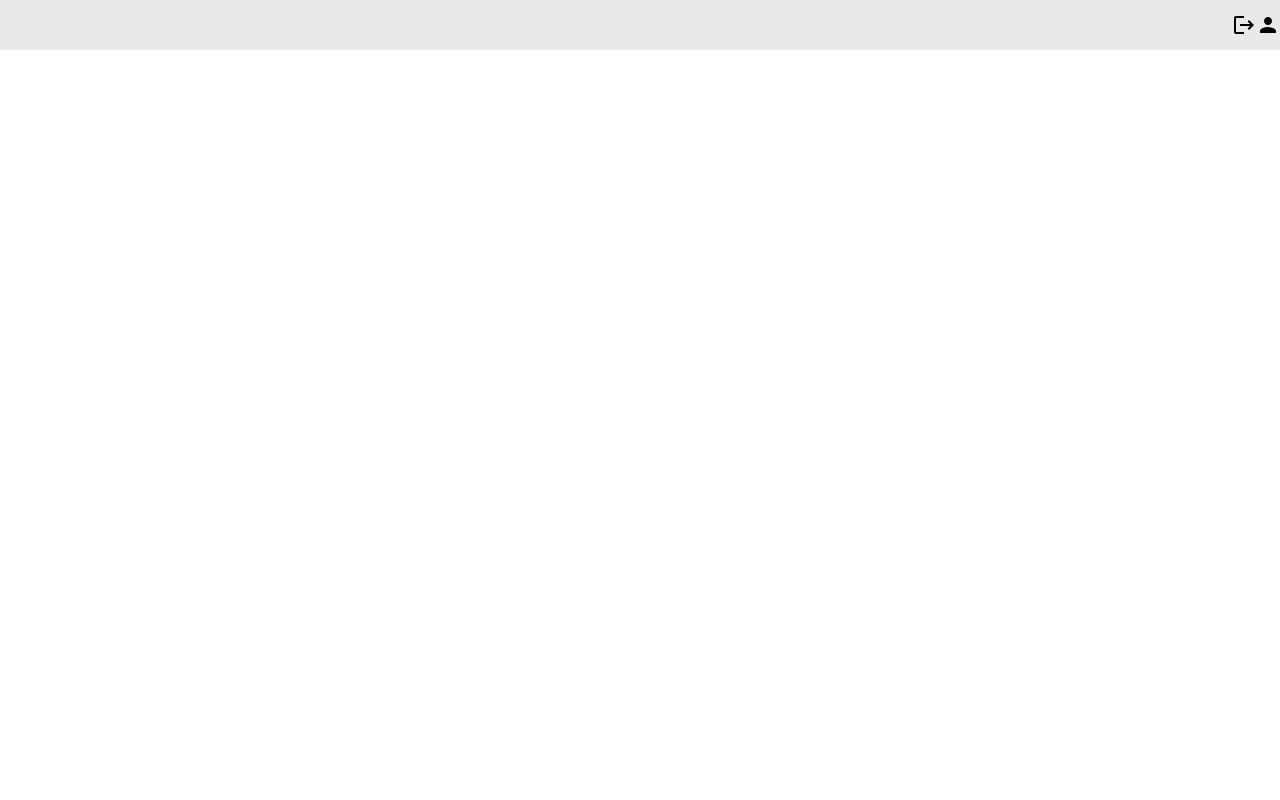
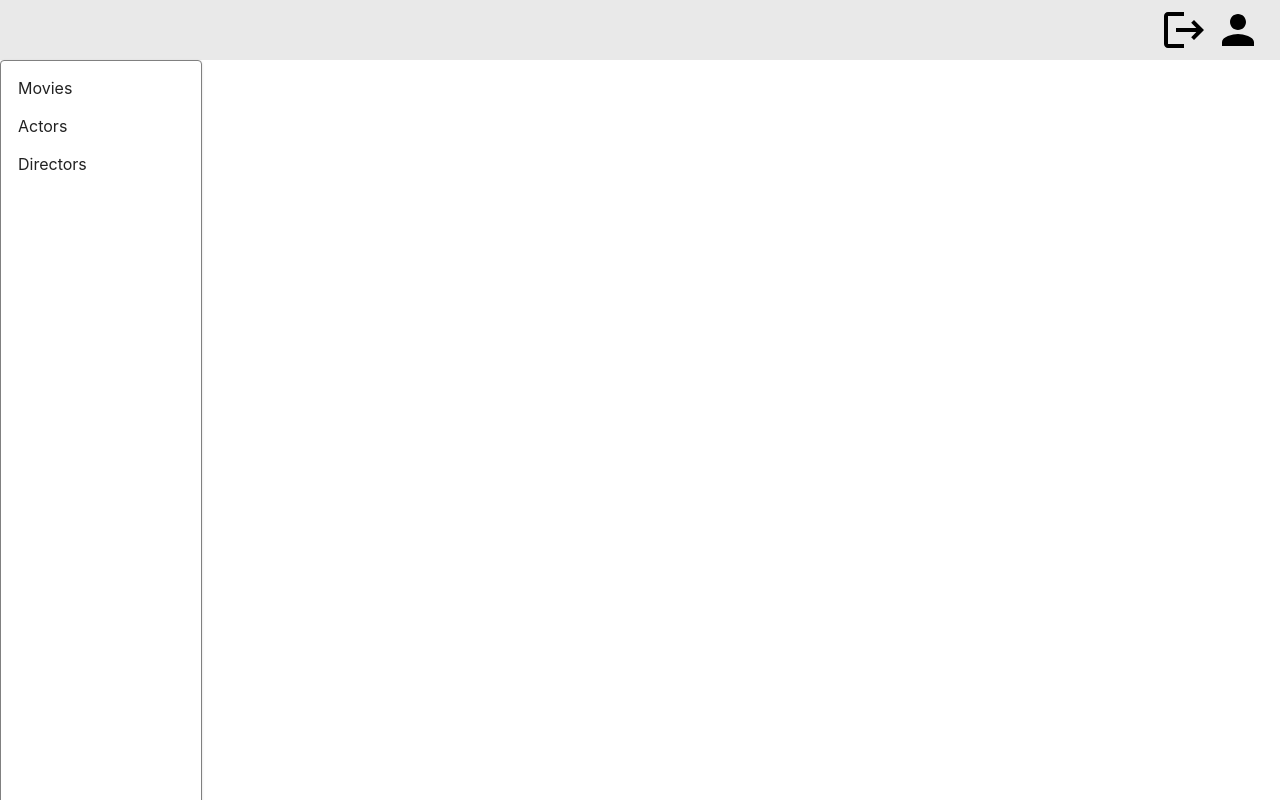
Before and after one commit to dk-via-sep6/SEP6-Best-Movies-App, a React (Create React App) app: page /movies in a window 1280 px wide. Built offline with nearby package versions, Linux system fonts and the light colour scheme.

Commit message:
created sidebar and setup navigation

```diff
--- a/src/components/login/login.tsx
+++ b/src/components/login/login.tsx
@@ -10,7 +10,10 @@ import {
   TextField,
 } from "@mui/material";
 import React from "react";
+import { useNavigate } from "react-router";
+
 const Login: FunctionComponent = () => {
+  const navigate = useNavigate();
   const [value, setValue] = React.useState("login");
 
   const handleChange = (event: React.ChangeEvent<HTMLInputElement>) => {
@@ -53,7 +56,11 @@ const Login: FunctionComponent = () => {
             className="textField"
             label="repeat password"
           ></TextField>
-          <Button className="loginButton" variant="contained">
+          <Button
+            className="loginButton"
+            variant="contained"
+            onClick={() => navigate("/movies")}
+          >
             Sign Up
           </Button>
         </div>
@@ -69,7 +76,11 @@ const Login: FunctionComponent = () => {
             className="textField"
             label="password"
           ></TextField>
-          <Button className="loginButton" variant="contained">
+          <Button
+            className="loginButton"
+            variant="contained"
+            onClick={() => navigate("/movies")}
+          >
             Login
           </Button>
         </div>
--- /dev/null
+++ b/src/components/sidebar/sidebar.tsx
@@ -0,0 +1,17 @@
+import { Card, List, ListItem } from "@mui/material";
+import { FunctionComponent } from "react";
+import "./style.css";
+const Sidebar: FunctionComponent = () => {
+  return (
+    <div className="sidebarContainer">
+      <Card className="sidebarCard">
+        <List>
+          <ListItem className="sidebarItem">Movies</ListItem>
+          <ListItem className="sidebarItem">Actors</ListItem>
+          <ListItem className="sidebarItem">Directors</ListItem>
+        </List>
+      </Card>
+    </div>
+  );
+};
+export default Sidebar;
--- /dev/null
+++ b/src/components/sidebar/style.css
@@ -0,0 +1,19 @@
+.sidebarContainer{
+    height: 100%;
+    width: 200px;
+    position: fixed;
+}
+.sidebarCard{
+    height: 100%;
+    width: 100%;
+    border: 1px solid gray;
+}
+.sidebarItem{
+    cursor: pointer;
+    background-color: white;
+    border: 1px solid transparent;
+}
+.sidebarItem:hover{
+    border:1px solid gray;
+    color:blu
+}
--- a/src/components/topbar/style.css
+++ b/src/components/topbar/style.css
@@ -1,8 +1,13 @@
 .topbarContainer{
     display: flex;
     width: 100%;
-    height: 50px;
+    height: 60px;
     background-color: rgb(233, 233, 233);
     align-items: center;
     justify-content: flex-end;
 }
+.topbarIcon{
+    margin-right: 30px;
+    transform: scale(2);
+    cursor:pointer;
+}
--- a/src/components/topbar/topbar.tsx
+++ b/src/components/topbar/topbar.tsx
@@ -2,11 +2,16 @@ import { FunctionComponent } from "react";
 import LogoutIcon from "@mui/icons-material/Logout";
 import PersonIcon from "@mui/icons-material/Person";
 import "./style.css";
+import { useNavigate } from "react-router-dom";
 const Topbar: FunctionComponent = () => {
+  const navigate = useNavigate();
   return (
     <div className="topbarContainer">
-      <LogoutIcon />
-      <PersonIcon />
+      <LogoutIcon className="topbarIcon" onClick={() => navigate("../login")} />
+      <PersonIcon
+        className="topbarIcon"
+        onClick={() => navigate("../account")}
+      />
     </div>
   );
 };
--- a/src/pages/movies/movies.tsx
+++ b/src/pages/movies/movies.tsx
@@ -1,9 +1,11 @@
+import Sidebar from "../../components/sidebar/sidebar";
 import Topbar from "../../components/topbar/topbar";
 
 const MoviesPage: React.FC = () => {
   return (
     <>
       <Topbar />
+      <Sidebar />
     </>
   );
 };
```
